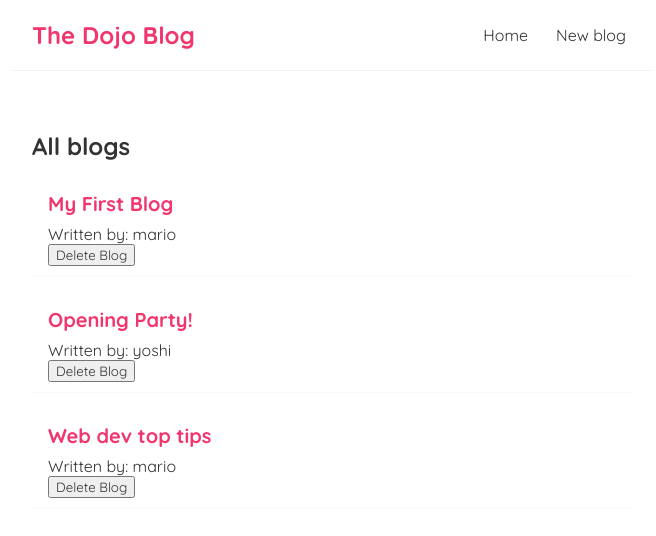
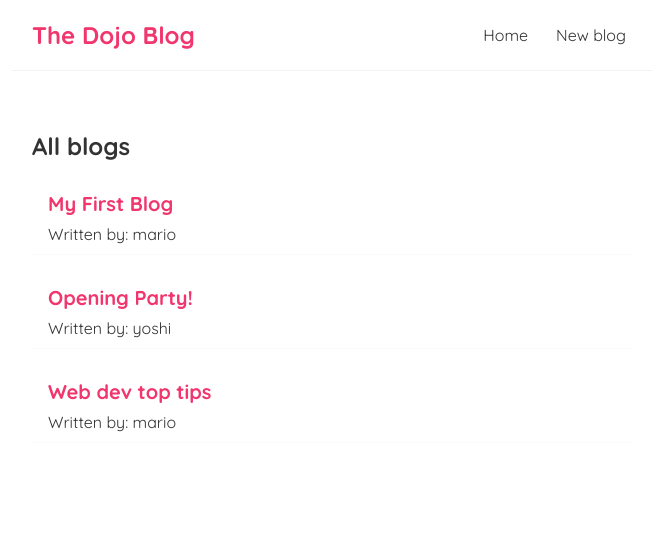
Before and after one commit to mahmoudbadawy5/dojo-blog, a React (Create React App) app: page / in a window 1280 px wide. Shown: the top 536 px of the page, without its empty margins (308-964 px from the left). Built offline with nearby package versions, Linux system fonts and the light colour scheme; data requests are answered from the project's data file.

Commit message:
refactoring fetch code

```diff
--- a/src/BlogList.js
+++ b/src/BlogList.js
@@ -6,7 +6,6 @@ const BlogList = ({blogs, title, handleDelete}) => {
                 <div className="blog-preview" key={blog.id}>
                     <h2>{blog.title}</h2>
                     <p>Written by: {blog.author}</p>
-                    <button onClick={() => handleDelete(blog.id)}>Delete Blog</button>
                 </div>
             ))}
         </div>
--- a/src/Home.js
+++ b/src/Home.js
@@ -1,41 +1,15 @@
-import { useState, useEffect } from "react";
 import BlogList from "./BlogList";
+import useFetch from "./useFetch";
 
 const Home = () => {
-    const [blogs, setBlogs] = useState(null);
-    const [isPending, setIsPending] = useState(true);
-    const [error, setError] = useState(null);
 
-    const handleDelete = (id) => {
-        setBlogs(blogs.filter((blog) => blog.id !== id));
-    }
-
-    useEffect(() => {
-        setTimeout(() => {
-        fetch('http://localhost:8000/blogs')
-        .then((res) => {
-            if(!res.ok) {
-                throw Error('Couldn\'t fetch data');
-            }
-            return res.json();
-        })
-        .then((res) => {
-            setBlogs(res);
-            setIsPending(false);
-            setError(null);
-        })
-        .catch((e) => {
-            setError(e.message);
-            setIsPending(false);
-        })
-    }, 1000)
-    }, [])
+    let {data: blogs, error, isPending} = useFetch('http://localhost:8000/blogs');
 
     return (
         <div className="home">
             {error && <div>{error}</div>}
             {isPending && <div>Loading...</div>}
-            {blogs && <BlogList title="All blogs" blogs={blogs} handleDelete={handleDelete}/>}
+            {blogs && <BlogList title="All blogs" blogs={blogs}/>}
         </div>
      );
 }
--- /dev/null
+++ b/src/useFetch.js
@@ -0,0 +1,31 @@
+import { useState, useEffect } from "react";
+
+const useFetch = (url) => {
+    const [data, setData] = useState(null);
+    const [isPending, setIsPending] = useState(true);
+    const [error, setError] = useState(null);
+
+    useEffect(() => {
+        setTimeout(() => {
+        fetch(url)
+            .then((res) => {
+                if(!res.ok) {
+                    throw Error('Couldn\'t fetch data');
+                }
+                return res.json();
+            })
+            .then((res) => {
+                setData(res);
+                setIsPending(false);
+                setError(null);
+            })
+            .catch((e) => {
+                setError(e.message);
+                setIsPending(false);
+            })
+        }, 1000)
+    }, [url])
+    return {data, isPending, error};
+}
+
+export default useFetch;
```
